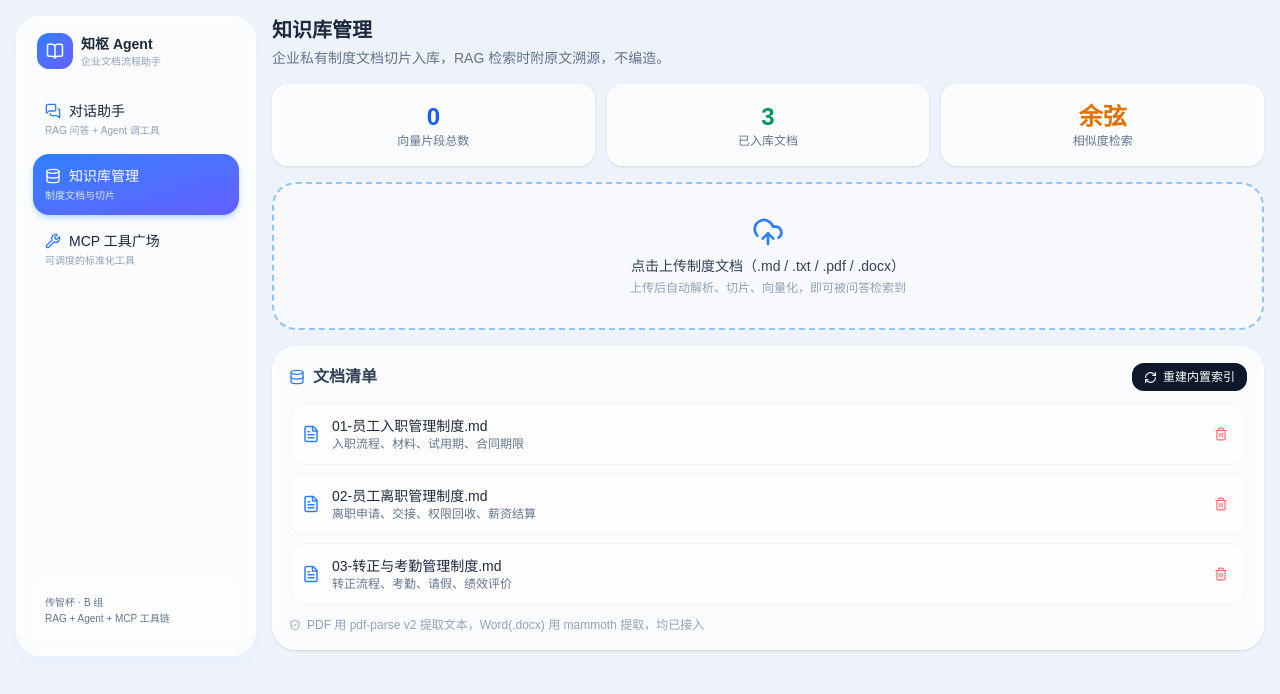
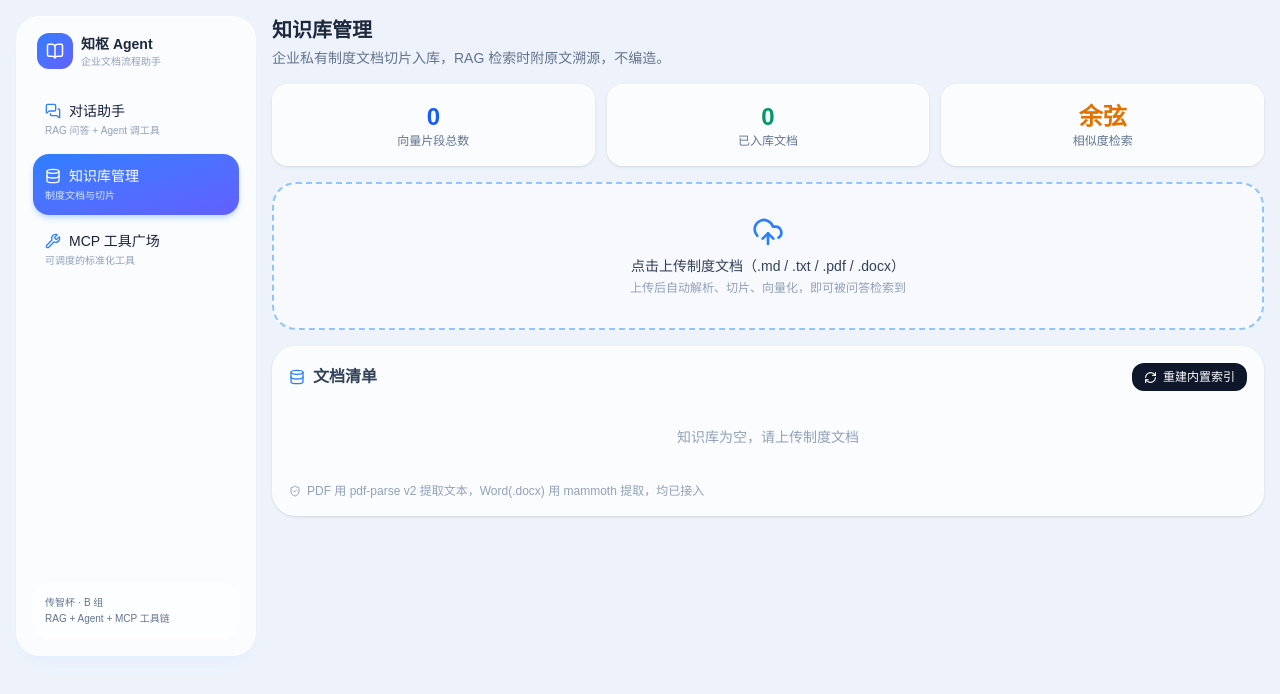
Before and after one commit to meizihao80/yunfan-agent, a Next.js app: page /kb in a window 1280 px wide. Shown: the top 694 px of the page. Built offline with nearby package versions, Linux system fonts and the light colour scheme.

Commit message:
feat: 文档清单从后端实时读取，刷新后也能看到所有已入库文件

```diff
--- a/src/app/api/ingest/route.ts
+++ b/src/app/api/ingest/route.ts
@@ -1,5 +1,5 @@
 import { NextResponse } from "next/server";
-import { ingestSampleDocs, countChunks, clearAll, deleteBySource } from "@/lib/rag";
+import { ingestSampleDocs, countChunks, clearAll, deleteBySource, listSources } from "@/lib/rag";
 
 // 一键导入 sample_docs 下的人事制度文档
 export async function POST() {
@@ -13,8 +13,8 @@ export async function POST() {
 }
 
 export async function GET() {
-  const total = await countChunks();
-  return NextResponse.json({ totalChunks: total });
+  const [total, sources] = await Promise.all([countChunks(), listSources()]);
+  return NextResponse.json({ totalChunks: total, sources });
 }
 
 // 删除：?source=文件名 删单个文档；无参数清空全部
--- a/src/app/kb/page.tsx
+++ b/src/app/kb/page.tsx
@@ -1,48 +1,28 @@
 "use client";
 
 import { useEffect, useRef, useState } from "react";
-import { Database, FileText, RefreshCw, CheckCircle2, ShieldCheck, UploadCloud, FileUp, Trash2 } from "lucide-react";
-
-const DOCS = [
-  { name: "01-员工入职管理制度.md", desc: "入职流程、材料、试用期、合同期限" },
-  { name: "02-员工离职管理制度.md", desc: "离职申请、交接、权限回收、薪资结算" },
-  { name: "03-转正与考勤管理制度.md", desc: "转正流程、考勤、请假、绩效评价" },
-];
+import { Database, FileText, RefreshCw, ShieldCheck, UploadCloud, FileUp, Trash2 } from "lucide-react";
 
 export default function KbPage() {
   const [chunks, setChunks] = useState<number | null>(null);
+  const [sources, setSources] = useState<{ source: string; count: number }[]>([]);
   const [busy, setBusy] = useState(false);
   const [uploading, setUploading] = useState(false);
-  const [extra, setExtra] = useState<string[]>([]);
   const fileRef = useRef<HTMLInputElement>(null);
 
   async function load() {
     const r = await fetch("/api/ingest");
     const d = await r.json();
     setChunks(d.totalChunks ?? 0);
+    setSources(d.sources ?? []);
   }
   useEffect(() => { load(); }, []);
 
   async function reingest() {
     setBusy(true);
     try {
-      const r = await fetch("/api/ingest", { method: "POST" });
-      const d = await r.json();
-      setChunks(d.totalChunks ?? 0);
-      alert(`已重新入库：共 ${d.totalChunks ?? 0} 片段`);
-    } finally {
-      setBusy(false);
-    }
-  }
-
-  async function clearAll() {
-    if (!confirm("确定清空整个知识库？")) return;
-    setBusy(true);
-    try {
-      await fetch("/api/ingest", { method: "DELETE" });
-      setChunks(0);
-      setExtra([]);
-      alert("已清空");
+      await fetch("/api/ingest", { method: "POST" });
+      await load();
     } finally {
       setBusy(false);
     }
@@ -54,7 +34,7 @@ export default function KbPage() {
       const r = await fetch(`/api/ingest?source=${encodeURIComponent(name)}`, { method: "DELETE" });
       const d = await r.json();
       setChunks(d.totalChunks);
-      setExtra((prev) => prev.filter((x) => x !== name));
+      await load();
     } finally {
       setBusy(false);
     }
@@ -71,8 +51,8 @@ export default function KbPage() {
       const d = await r.json();
       if (d.ok) {
         setChunks(d.totalChunks);
-        setExtra((prev) => [f.name, ...prev]);
-        alert(`上传成功：${f.name} 已切成 ${d.chunks} 个片段入库`);
+        await load();
+        alert(`上传成功：${f.name} 切成 ${d.chunks} 片段`);
       } else {
         alert(d.error || "上传失败");
       }
@@ -93,7 +73,7 @@ export default function KbPage() {
           <div className="text-xs text-slate-500">向量片段总数</div>
         </div>
         <div className="glass flex-1 rounded-2xl p-4 text-center shadow">
-          <div className="text-2xl font-bold text-emerald-600">{DOCS.length + extra.length}</div>
+          <div className="text-2xl font-bold text-emerald-600">{sources.length}</div>
           <div className="text-xs text-slate-500">已入库文档</div>
         </div>
         <div className="glass flex-1 rounded-2xl p-4 text-center shadow">
@@ -102,7 +82,6 @@ export default function KbPage() {
         </div>
       </div>
 
-      {/* 真·上传入口 */}
       <div
         onClick={() => fileRef.current?.click()}
         className="group mb-4 flex cursor-pointer flex-col items-center justify-center rounded-3xl border-2 border-dashed border-blue-300 bg-white/50 p-8 text-center transition hover:border-blue-500 hover:bg-blue-50/60"
@@ -129,29 +108,23 @@ export default function KbPage() {
           </button>
         </div>
         <div className="space-y-2">
-          {DOCS.map((d) => (
-            <div key={d.name} className="flex items-center gap-3 rounded-2xl border border-slate-100 bg-white/70 p-3 transition hover:border-blue-200 hover:shadow-md">
-              <FileText size={18} className="shrink-0 text-blue-500" />
+          {sources.length === 0 && (
+            <div className="py-6 text-center text-sm text-slate-400">知识库为空，请上传制度文档</div>
+          )}
+          {sources.map((s) => (
+            <div key={s.source} className="flex items-center gap-3 rounded-2xl border border-slate-100 bg-white/70 p-3 transition hover:border-blue-200 hover:shadow-md">
+              {s.source.endsWith(".pdf") || s.source.endsWith(".docx") ? (
+                <FileUp size={18} className="shrink-0 text-emerald-600" />
+              ) : (
+                <FileText size={18} className="shrink-0 text-blue-500" />
+              )}
               <div className="min-w-0 flex-1">
-                <div className="text-sm font-medium text-slate-800">{d.name}</div>
-                <div className="text-xs text-slate-500">{d.desc}</div>
+                <div className="truncate text-sm font-medium text-slate-800">{s.source}</div>
+                <div className="text-xs text-slate-500">{s.count} 个片段</div>
               </div>
               <button
-                onClick={() => removeDoc(d.name)}
+                onClick={() => removeDoc(s.source)}
                 className="rounded-lg p-1.5 text-red-400 transition hover:bg-red-50 hover:text-red-600"
-                title="删除该文档"
-              >
-                <Trash2 size={14} />
-              </button>
-            </div>
-          ))}
-          {extra.map((n) => (
-            <div key={n} className="flex items-center gap-3 rounded-2xl border border-emerald-200 bg-emerald-50/60 p-3">
-              <FileUp size={18} className="shrink-0 text-emerald-600" />
-              <div className="flex-1 text-sm font-medium text-slate-800">{n}</div>
-              <button
-                onClick={() => removeDoc(n)}
-                className="rounded-lg p-1.5 text-red-500 transition hover:bg-red-100"
                 title="删除该文档"
               >
                 <Trash2 size={14} />
--- a/src/lib/rag.ts
+++ b/src/lib/rag.ts
@@ -1,9 +1,9 @@
 // RAG：文档解析 → 切片 → 入库 → 检索（带溯源）
 import fs from "node:fs";
 import path from "node:path";
-import { addChunks, similaritySearch, countChunks, clearAll, deleteBySource, Chunk } from "./vectorStore";
+import { addChunks, similaritySearch, countChunks, clearAll, deleteBySource, listSources, Chunk } from "./vectorStore";
 
-export { countChunks, clearAll, deleteBySource };
+export { countChunks, clearAll, deleteBySource, listSources };
 
 const DOCS_DIR = path.join(process.cwd(), "sample_docs");
 
--- a/src/lib/vectorStore.ts
+++ b/src/lib/vectorStore.ts
@@ -37,6 +37,14 @@ export async function loadChunks(): Promise<Chunk[]> {
 
 export async function countChunks(): Promise<number> {
   return (await loadChunks()).length;
+}
+
+// 列出所有来源文件名及各自片段数
+export async function listSources(): Promise<{ source: string; count: number }[]> {
+  const all = await loadChunks();
+  const map = new Map<string, number>();
+  for (const c of all) map.set(c.source, (map.get(c.source) ?? 0) + 1);
+  return [...map.entries()].map(([source, count]) => ({ source, count }));
 }
 
 // 清空整个知识库
```
